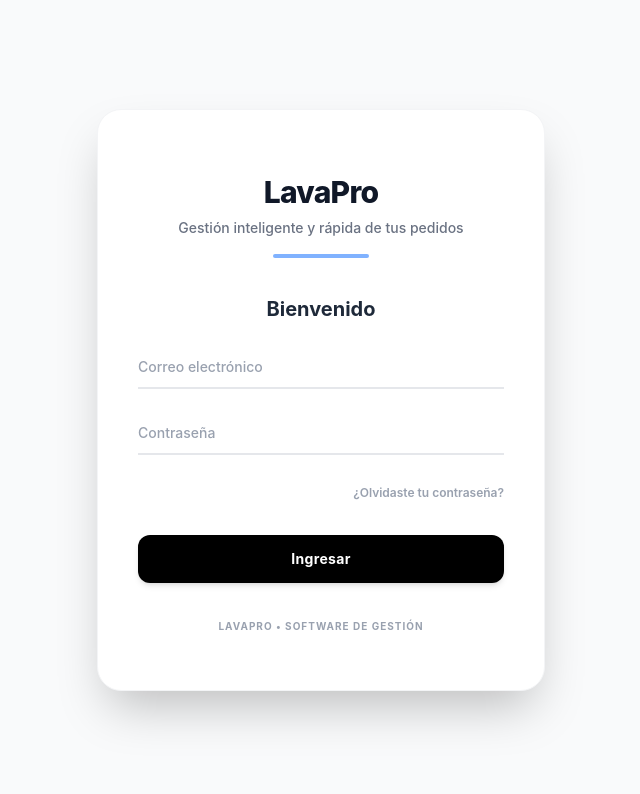
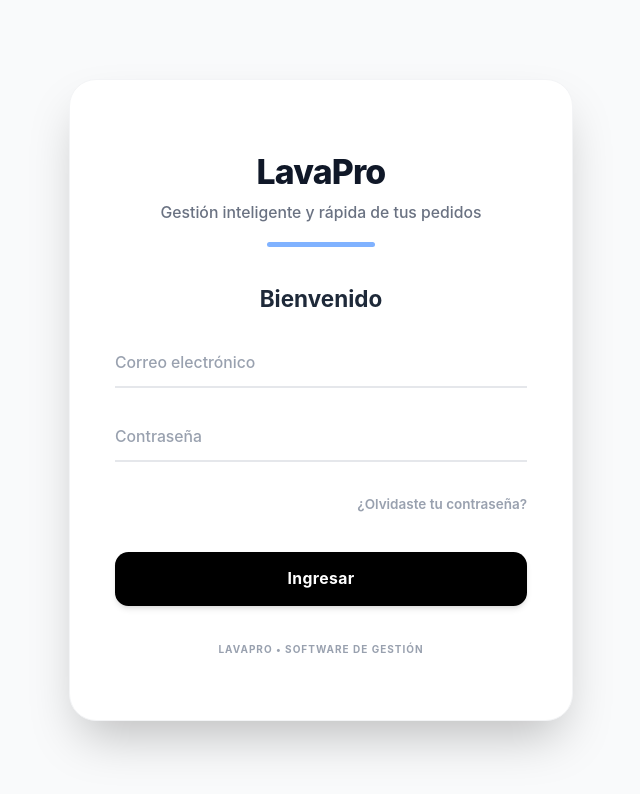
Before and after one commit to Novatech-Solutions-PP4/frontend, a React (Vite) app: page /login in a window 1280 px wide. Shown: the top 794 px of the page, without its empty margins (319-959 px from the left). Built offline with nearby package versions, Linux system fonts and the light colour scheme; no server answers.

Commit message:
polish: set bigger font size for desktop

```diff
--- a/src/index.css
+++ b/src/index.css
@@ -1,5 +1,10 @@
 @import "tailwindcss";
 
+@media (min-width: 768px) {
+  html {
+    font-size: 18px;
+  }
+}
 .floating-input:focus ~ .floating-label,
 .floating-input:not(:placeholder-shown) ~ .floating-label {
   transform: translateY(-1.5rem) scale(0.75);
```
